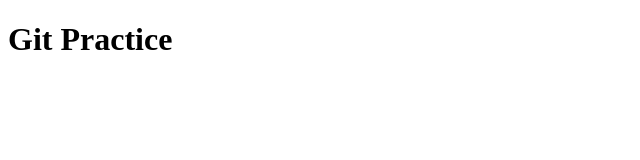
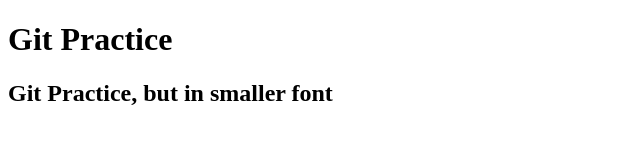
Before and after one commit to DanielBallage/git-practice, a plain HTML site: page index.html in a window 1280 px wide. Shown: the whole page, without its empty margins (0-640 px from the left). Drawn offline with Linux system fonts and the light colour scheme.

Commit message:
added h2 element

```diff
--- a/index.html
+++ b/index.html
@@ -8,5 +8,6 @@
 </head>
 <body>
     <h1>Git Practice</h1>
+    <h2>Git Practice, but in smaller font</h2>
 </body>
 </html>
```
